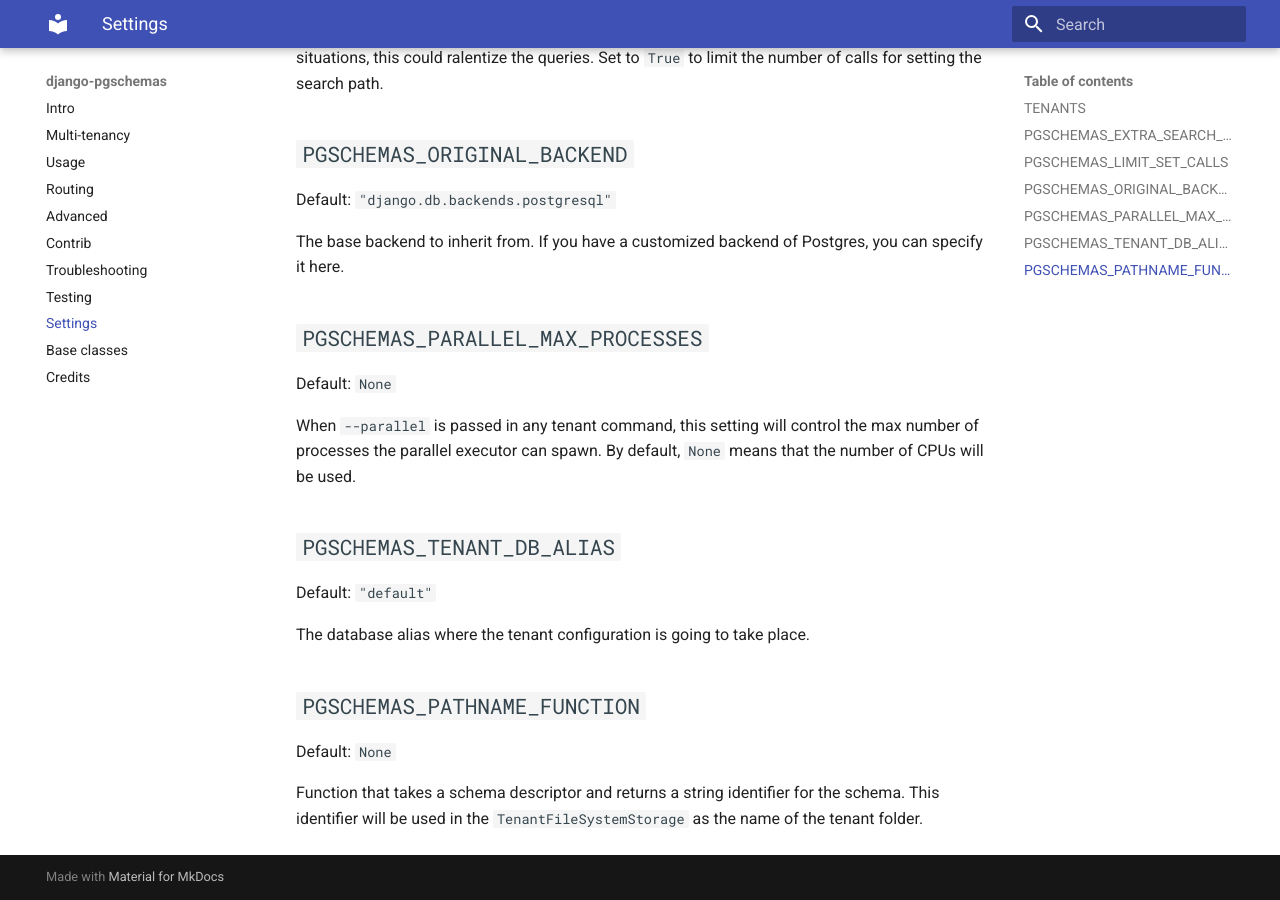
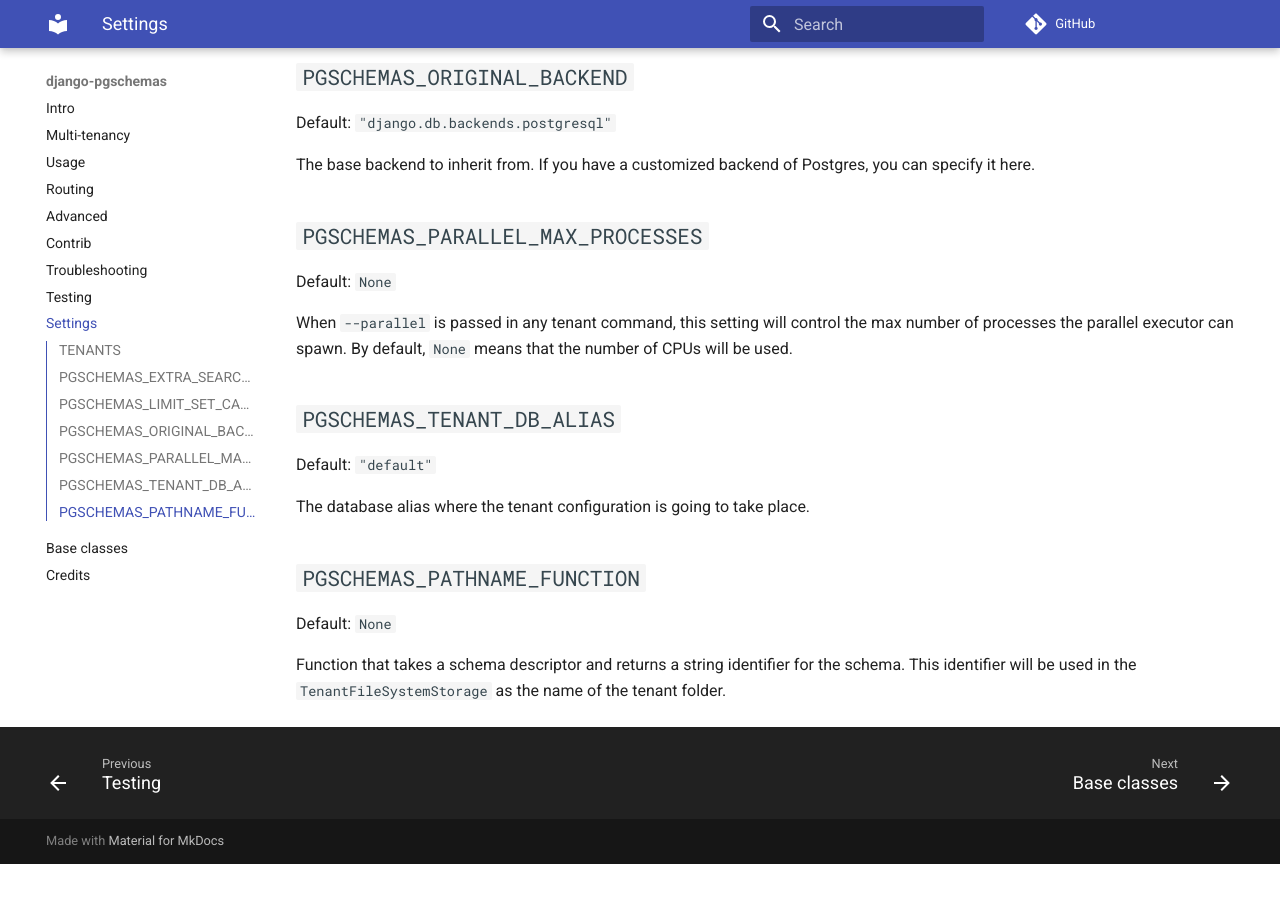
Before and after one commit to lorinkoz/django-pgschemas, an MkDocs documentation site: the page built from docs/settings.md, in a window 1280 px wide and 900 px high, scrolled down 1368 px. Built offline with MkDocs 1.6.1 and Material for MkDocs 9.7.7, drawn with Linux system fonts in a browser that asks for light colours; comment, search, counter and statistics services are not loaded; after the commit the page ends 2232 px from its top, so only the background shows below that.

Commit message:
Few docs corrections

```diff
--- a/mkdocs.yml
+++ b/mkdocs.yml
@@ -1,8 +1,12 @@
 site_name: django-pgschemas
+site_url: https://django-pgschemas.readthedocs.io/
+repo_url: https://github.com/lorinkoz/django-pgschemas
 theme:
   name: material
   features:
     - content.code.copy
+    - navigation.footer
+    - toc.integrate
 markdown_extensions:
   - admonition
   - pymdownx.details
```
